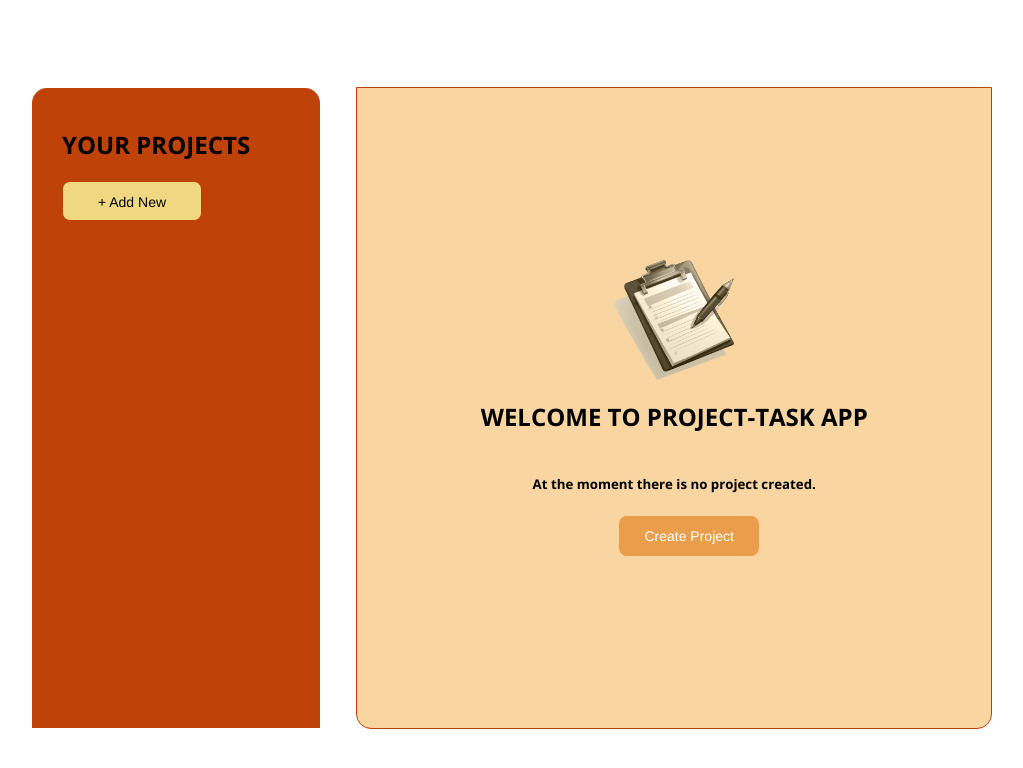
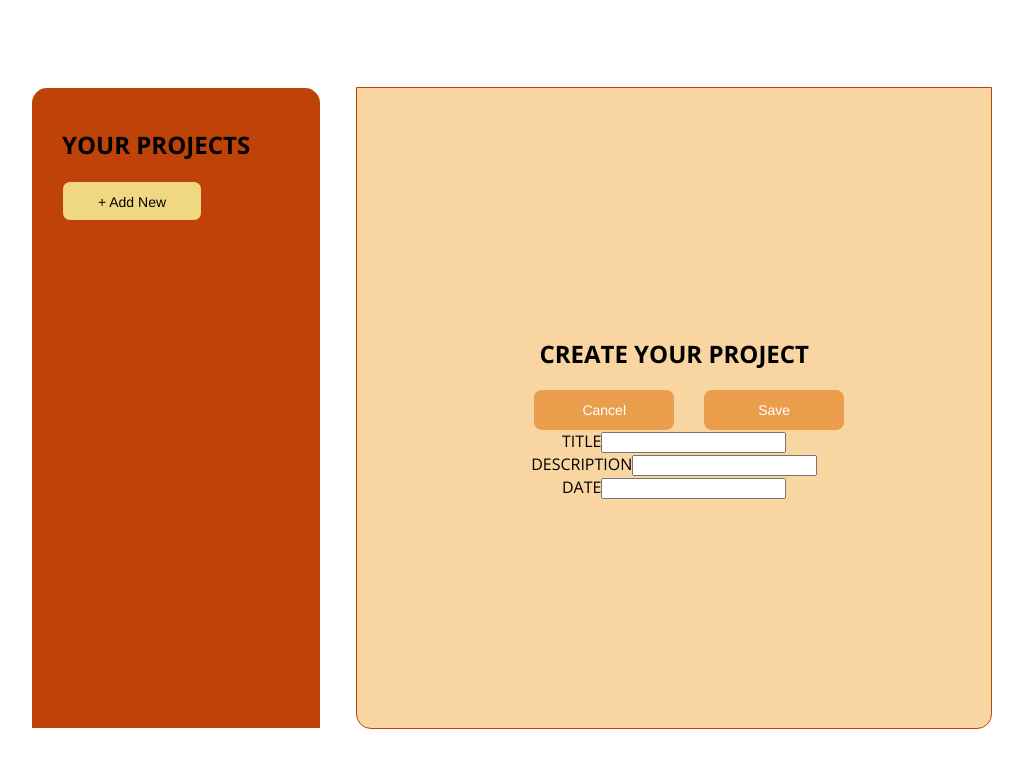
Before and after one commit to roziier/projects-tasks, a React (Create React App) app: page / in a window 1280 px wide. Both pictures are taken after a click on the button "+ Add New". Shown: the top 768 px of the page, without its empty margins (136-1159 px from the left). Built offline with nearby package versions, Linux system fonts and the light colour scheme.

Commit message:
switching NoProject and NewProject components

```diff
--- a/src/App.js
+++ b/src/App.js
@@ -1,5 +1,6 @@
 import Sidebar from "./components/Sidebar.jsx";
 import NoProject from "./components/NoProject.jsx";
+import NewProject from "./components/NewProject.jsx";
 import {useState} from 'react'
 
 
@@ -11,12 +12,37 @@ function App() {
     tasks: []
   })
 
+  function handleSelectNewProject() {
+    setCreateProject(prevProject => {
+      // return an object
+      return {
+        ...prevProject,
+        selectedProjectID: null
+      }
+    })
+  }
 
+  function handleCancelNewProject() {
+    setCreateProject(prevProject => {
+      // return an object
+      return {
+        ...prevProject,
+        selectedProjectID: undefined
+      }
+    })
+  }
+
+  let main_content;
+  if (createProject.selectedProjectID === undefined) {
+    main_content = <NoProject onSelect={handleSelectNewProject}/>
+  } else if (createProject.selectedProjectID === null) {
+    main_content = <NewProject onCancel={handleCancelNewProject}/>
+  }
 
   return (
     <div className="container">
-      <Sidebar />
-      <NoProject />
+      <Sidebar onSelect={handleSelectNewProject} />
+      {main_content}
     </div>
   );
 }
--- a/src/components/Button.jsx
+++ b/src/components/Button.jsx
@@ -1,5 +1,5 @@
-export default function Button({children}) {
+export default function Button({children, onSelect}) {
     return(
-        <button className="button-1">{children}</button>
+        <button onClick={onSelect} className="button-1">{children}</button>
     )
 }
--- /dev/null
+++ b/src/components/NewProject.jsx
@@ -0,0 +1,23 @@
+export default function NewProject({onCancel}) {
+    return(
+        <main className="main-window">
+            <h2>CREATE YOUR PROJECT</h2>
+            <div>
+                <button onClick={onCancel} className="button-1">Cancel</button>
+                <button className="button-1">Save</button>
+            </div>
+            <div>
+                <label htmlFor="">TITLE</label>
+                <input type="text" />
+            </div>
+            <div>
+                <label htmlFor="">DESCRIPTION</label>
+                <input type="text" />
+            </div>
+            <div>
+                <label htmlFor="">DATE</label>
+                <input type="text" />
+            </div>
+        </main>
+    )
+}
--- a/src/components/NoProject.jsx
+++ b/src/components/NoProject.jsx
@@ -1,13 +1,13 @@
 import logo from '../assets/no-projects.png'
 import Button from './Button.jsx'
 
-export default function NoProject() {
+export default function NoProject({onSelect}) {
     return(
         <main className="main-window">
             <img src={logo} alt="logo" />
             <h2>WELCOME TO PROJECT-TASK APP</h2>
             <h5>At the moment there is no project created.</h5>
-            <Button>Create Project</Button>
+            <Button onSelect={onSelect}>Create Project</Button>
         </main>
     )
 }
--- a/src/components/Sidebar.jsx
+++ b/src/components/Sidebar.jsx
@@ -1,10 +1,10 @@
 import Button from './Button.jsx'
 
-export default function Sidebar() {
+export default function Sidebar({onSelect}) {
     return(
         <aside id="sidebar">
             <h2>Your Projects</h2>
-            <Button>+ Add New</Button>
+            <Button onSelect={onSelect}>+ Add New</Button>
         </aside>
     )
 }
```
